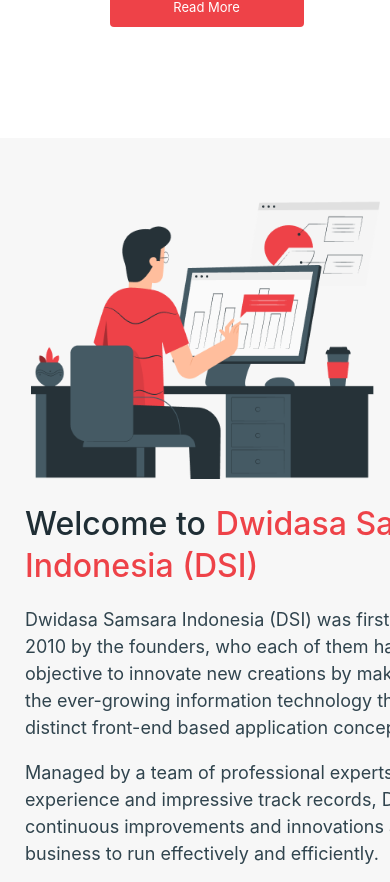
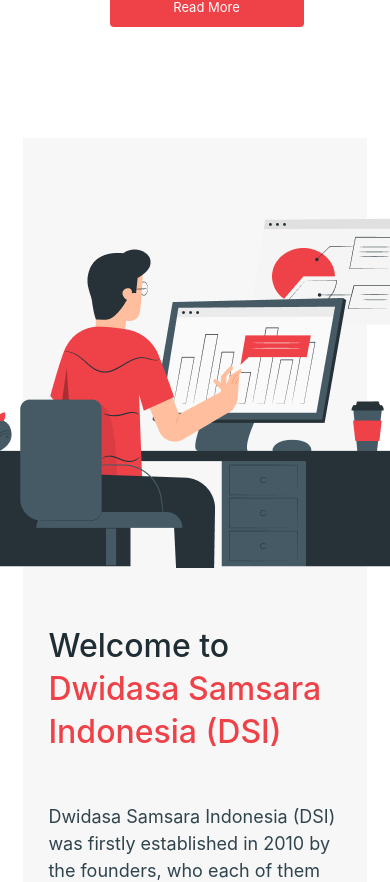
Before and after one commit to Chima20-art/comunity, a React (Create React App) app: page / in a window 390 px wide. Shown: the part 820-1702 px from the top of the page. Built offline with nearby package versions, Linux system fonts and the light colour scheme.

Commit message:
media queries fixed for gray div component

```diff
--- a/src/grayDiv/grayDiv.js
+++ b/src/grayDiv/grayDiv.js
@@ -4,13 +4,18 @@
 export default function grayDiv() {
   return (
     <div className={styles.container}>
-      <img className={styles.desk} src="/desk.png"></img>
+      <div className={styles.desk}>
+        <img className={styles.deskImg} src="/desk.png" />
+      </div>
       <div className={styles.text}>
         <div className={styles.multicolorTitle}>
-          <div className={styles.black}>Welcome to </div>
-          <div className={styles.red}> Dwidasa Samsara</div>
+          <p className={styles.black}>
+            Welcome to <span className={styles.red}>Dwidasa Samsara</span>
+            <br />
+            <span className={styles.redTitle}>Indonesia (DSI)</span>
+          </p>
         </div>
-        <div className={styles.redTitle}>Indonesia (DSI)</div>
+
         <div className={styles.description}>
           <p className={styles.paragraph}>
             Dwidasa Samsara Indonesia (DSI) was firstly established in 2010 by
--- a/src/grayDiv/grayDiv.module.css
+++ b/src/grayDiv/grayDiv.module.css
@@ -4,26 +4,25 @@
   background-color: #f7f7f7;
 }
 .desk {
-  width: 452.94px;
-  height: 432px;
+  flex: 1;
 
-  margin-left: 193px;
-  margin-right: 83px;
+  margin: 0px 40px;
+}
+
+.deskImg {
+  object-fit: contain;
+  max-width: 453px;
 }
 .text {
-  width: 520px;
-  height: 380px;
+  flex: 1;
   display: flex;
   flex-direction: column;
   justify-content: center;
   margin-top: 60px;
   margin-bottom: 60px;
-
-  margin-right: 193px;
+  margin: 0px 40px;
 }
 .multicolorTitle {
-  display: flex;
-  flex-direction: row;
 }
 .black {
   font-style: normal;
@@ -32,6 +31,7 @@
   line-height: 133.69%;
   color: #1f2e35;
   margin-right: 10px;
+  text-align: left;
 }
 .red {
   font-style: normal;
@@ -46,9 +46,6 @@
   font-size: 32px;
   line-height: 133.69%;
   color: #ee4248;
-  display: flex;
-  flex-direction: row;
-  justify-content: flex-start;
 }
 .description {
   font-style: normal;
@@ -66,23 +63,18 @@
   .container {
     display: flex;
     flex-direction: column;
-    justify-content: space-around;
+    justify-content: center;
     background-color: #f7f7f7;
-    margin: auto;
+    margin-left: 6vw;
+    margin-right: 6vw;
   }
   .desk {
     display: flex;
     flex-direction: row;
-    justify-self: center;
-    width: 349px;
-    height: 340.54px;
-
-    margin-left: 31px;
-    margin-right: 31px;
+    justify-content: center;
   }
   .text {
-    width: 520px;
-    height: 380px;
+    margin: auto;
     display: flex;
     flex-direction: column;
     justify-content: center;
```
